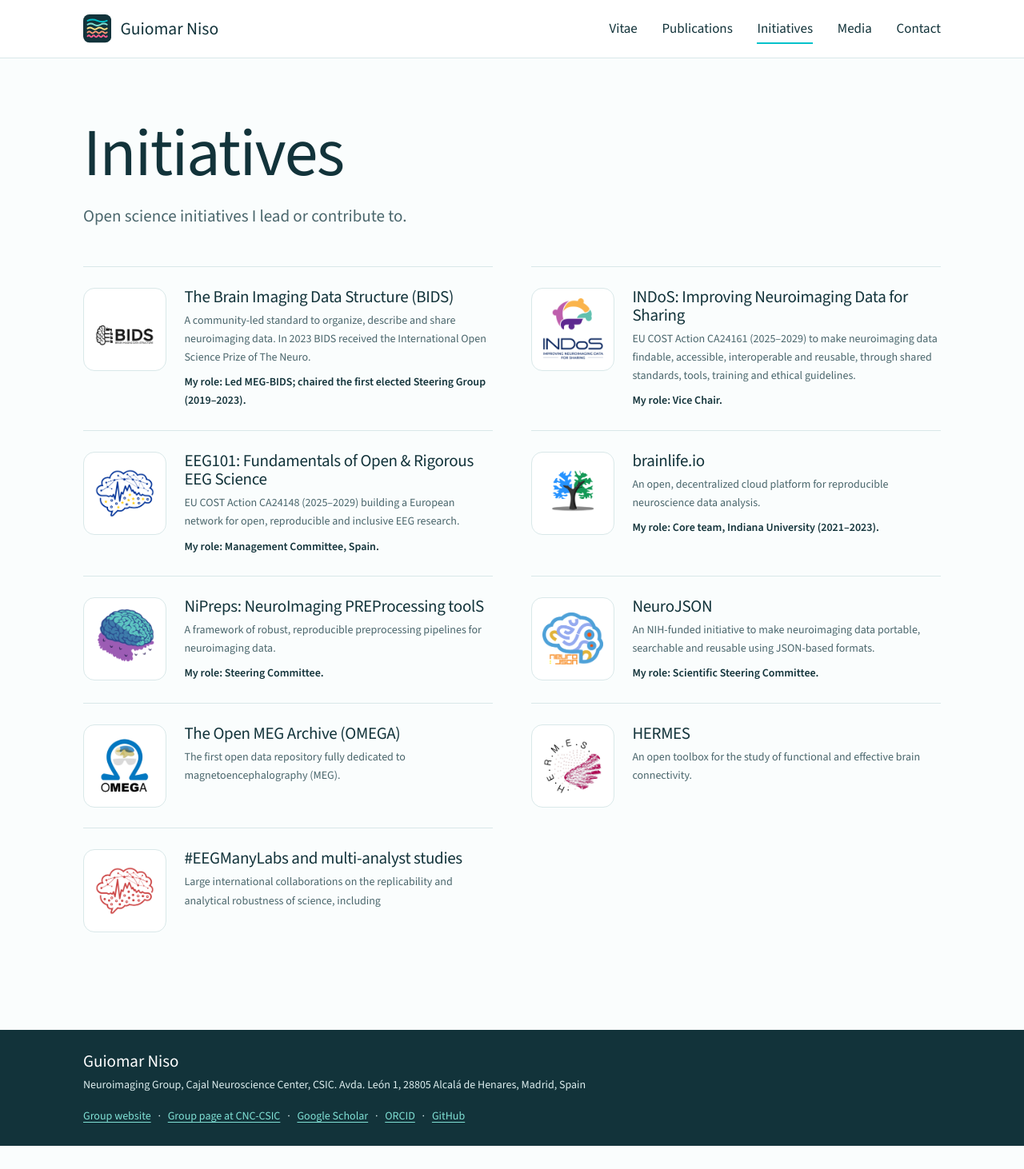
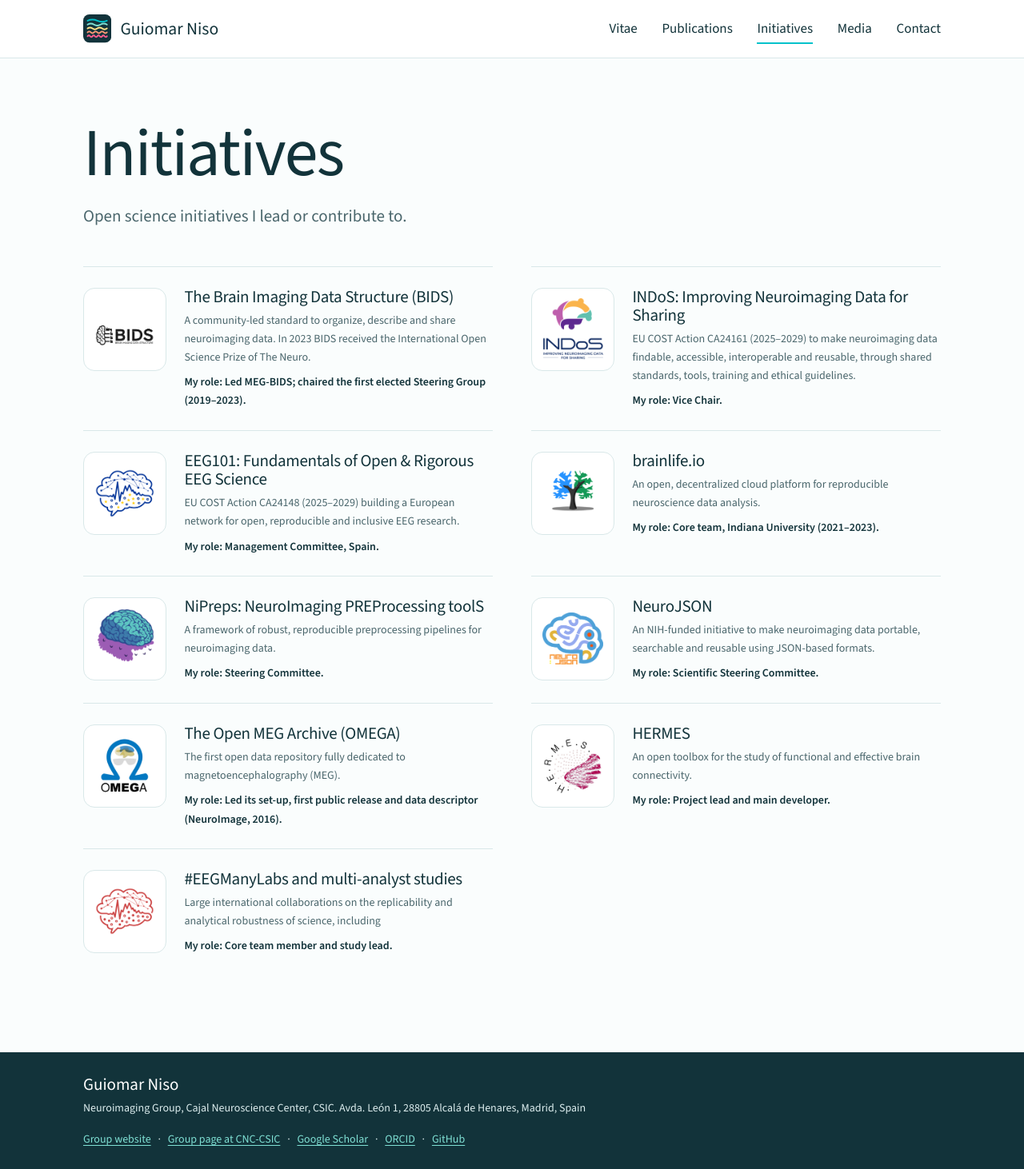
Before and after one commit to guiomar/guiomar.github.io, a Jekyll site: the page built from initiatives.html, in a window 1280 px wide. Shown: the whole page at 80% size. Built offline with Jekyll 4.4.1, drawn with Linux system fonts in a browser that asks for light colours; before the commit the page ends 1433 px from its top, so only the background shows below that.

Commit message:
Vitae: awards from 2012, Madrid, transparent CNC/CSIC logos, CIBER logo fits; roles for OMEGA, HERMES, #EEGManyLabs
Co-Authored-By: Claude Opus 5.5 <noreply@anthropic.com>
Claude-Session: https://claude.ai/code/session_016qHx7xJtVuA2p8MXZK7uaB

```diff
--- a/_data/initiatives.yml
+++ b/_data/initiatives.yml
@@ -40,14 +40,17 @@
   short: OMEGA
   logo: omega.png
   url: https://omega.bic.mni.mcgill.ca
+  role: Led its set-up, first public release and data descriptor (NeuroImage, 2016)
   text: The first open data repository fully dedicated to magnetoencephalography (MEG).
 - name: HERMES
   short: HERMES
   logo: hermes.png
   url: http://hermes.ctb.upm.es/
+  role: Project lead and main developer
   text: An open toolbox for the study of functional and effective brain connectivity.
 - name: "#EEGManyLabs and multi-analyst studies"
   short: "#EEGManyLabs"
   logo: eegmanylabs.png
   url: https://eegmanylabs.org/
+  role: Core team member and study lead
   text: Large international collaborations on the replicability and analytical robustness of science, including #EEGManyLabs (2023 BNA Team Credibility Prize), EEGManyPipelines and Multi100 (published in Nature, 2026).
--- a/assets/css/main.css
+++ b/assets/css/main.css
@@ -354,7 +354,8 @@ p { margin: 0 0 1em; }
 #positions .cv2__logo--two img { width: auto !important; height: 100% !important; max-width: 48%; }
 @media (max-width: 640px) { #positions li.cv2__pos--featured { padding-right: 1.3rem !important; padding-top: 5rem !important; } #positions .cv2__logo--two { top: 1.1rem !important; transform: none !important; left: 1.3rem; justify-content: flex-start; } }
 #positions .cv2__logo img { mix-blend-mode: multiply; }
-#positions .cv2__logo img[src$="ciber-bbn.svg"] { width: 5.2rem; height: auto; max-width: none; margin-right: 1.6rem; }
+#positions .cv2__logo:has(img[src$="ciber-bbn.svg"]) { width: 5.4rem; }
+#positions .cv2__logo img[src$="ciber-bbn.svg"] { width: 100%; height: auto; max-width: 100%; margin: 0; }
 #awards li.cv2__pos { padding-right: 1.3rem !important; min-height: 0; }
 #awards li.cv2__pos { padding-right: 5.6rem !important; }
 .brand .logo-mark { width: 2.2rem; border-radius: 0; height: auto; flex-shrink: 0; }
```
Also changed, not shown: _data/vitae.yml (+1 -15 lines), assets/img/logos/ciber-bbn.svg, assets/img/logos/cnc.png, assets/img/logos/csic.png.
